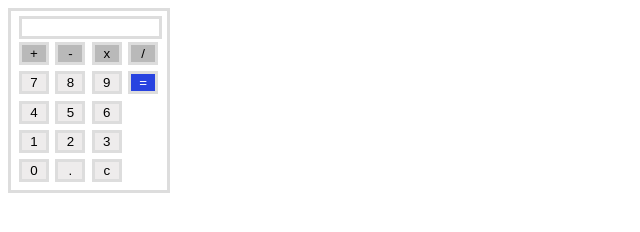
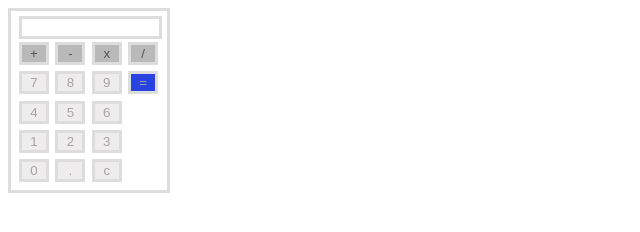
Before and after one commit to Exterior7/calculator, a plain HTML site: page index.html in a window 1280 px wide. Shown: the full height of the page, 0-640 px from the left. Drawn offline with Linux system fonts and the light colour scheme.

Commit message:
Add files via upload
outfit update

```diff
--- a/css/main.css
+++ b/css/main.css
@@ -6,6 +6,7 @@
     margin: 0.1rem;
     padding:0.1rem;
 
+
 }
 
 .btn-style {
@@ -13,6 +14,7 @@
     background-color: rgb(238, 236, 236);
     border: solid;
     border-color: rgb(221, 221, 221);
+
 }
 
 .btn-specialStyle {
@@ -26,11 +28,12 @@
     background-color: rgb(185, 185, 185);
     border: solid;
     border-color: rgb(221, 221, 221);
+    color: rgb(83, 83, 83);
 }
 
 .btn--blue {
     background-color: rgb(40, 67, 224);
-    color: rgb(255, 255, 255);
+    color: rgb(165, 165, 165);
     border: solid;
     border-color: rgb(221, 221, 221);
 
@@ -50,4 +53,9 @@
     border-color: rgb(221, 221, 221);
     width: min-content;
     padding: 0.3rem;
+
 }
+
+.btn__font--color {
+    color: rgb(165, 165, 165);
+}
--- a/index.html
+++ b/index.html
@@ -21,29 +21,29 @@
                 <div><input class="btn-style btn--dark" type="button" value="/" onclick="insert('/')"></div>
             </div>
             <div class="flex-container">
-                <div><input class="btn-style" type="button" value="7" onclick="insert(7)"></div>
-                <div><input class="btn-style" type="button" value="8" onclick="insert(8)"></div>
-                <div><input class="btn-style" type="button" value="9" onclick="insert(9)"></div>
+                <div><input class="btn-style btn__font--color" type="button" value="7" onclick="insert(7)"></div>
+                <div><input class="btn-style btn__font--color" type="button" value="8" onclick="insert(8)"></div>
+                <div><input class="btn-style btn__font--color" type="button" value="9" onclick="insert(9)"></div>
                 <div><input class="btn-style btn--blue" type="button" value="=" onclick="equal()"></div>
 
 
             </div>
             <div class="flex-container">
-                <div><input class="btn-style" type="button" value="4" onclick="insert(4)"></div>
-                <div><input class="btn-style" type="button" value="5" onclick="insert(5)"></div>
-                <div><input class="btn-style" type="button" value="6" onclick="insert(6)"></div>
+                <div><input class="btn-style btn__font--color" type="button" value="4" onclick="insert(4)"></div>
+                <div><input class="btn-style btn__font--color" type="button" value="5" onclick="insert(5)"></div>
+                <div><input class="btn-style btn__font--color" type="button" value="6" onclick="insert(6)"></div>
 
             </div>
             <div class="flex-container">
-                <div><input class="btn-style" type="button" value="1" onclick="insert(1)"></div>
-                <div><input class="btn-style" type="button" value="2" onclick="insert(2)"></div>
-                <div><input class="btn-style" type="button" value="3" onclick="insert(3)"></div>
+                <div><input class="btn-style btn__font--color" type="button" value="1" onclick="insert(1)"></div>
+                <div><input class="btn-style btn__font--color" type="button" value="2" onclick="insert(2)"></div>
+                <div><input class="btn-style btn__font--color" type="button" value="3" onclick="insert(3)"></div>
 
             </div>
             <div class="flex-container">
-                <div><input class="btn-style" type="button" value="0" onclick="insert(0)"></div>
-                <div><input class="btn-style" type="button" value="." onclick="insert('.')"></div>
-                <div><input class="btn-style" type="button" value="c" onclick="clean()"></div>
+                <div><input class="btn-style btn__font--color" type="button" value="0" onclick="insert(0)"></div>
+                <div><input class="btn-style btn__font--color" type="button" value="." onclick="insert('.')"></div>
+                <div><input class="btn-style btn__font--color" type="button" value="c" onclick="clean()"></div>
 
             </div>
         </div>
```
